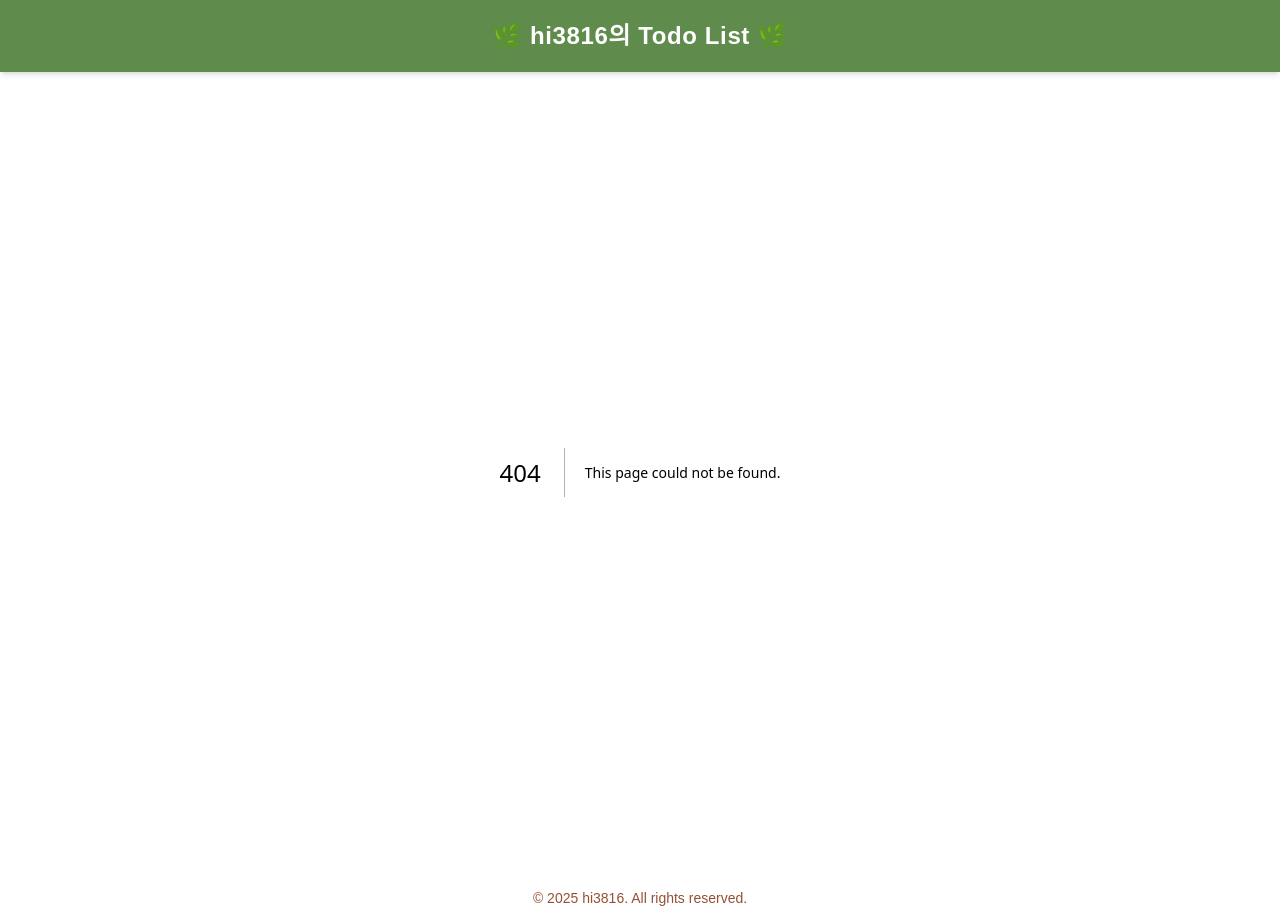
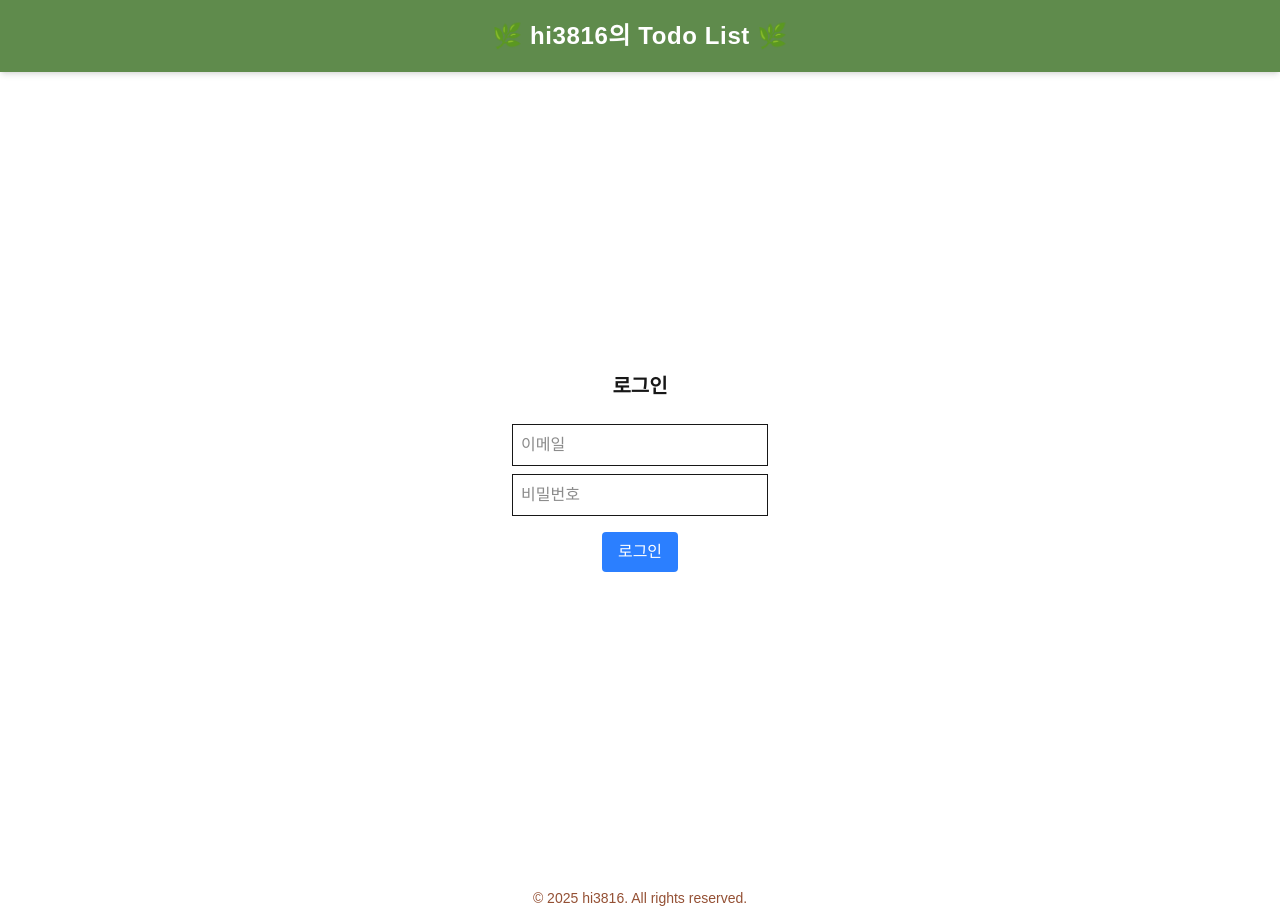
Before and after one commit to hi3816/todo-list-hi3816, a Next.js app: page /Login in a window 1280 px wide. Before the commit this address had no page. Built offline with nearby package versions, Linux system fonts and the light colour scheme; no server answers.

Commit message:
feat : 로그인 기능 추가

```diff
--- /dev/null
+++ b/src/app/Login/page.tsx
@@ -0,0 +1,45 @@
+'use client'
+
+import { useState } from 'react'
+import { useRouter } from 'next/navigation'
+import { signIn } from '@/auth/authClient'
+
+export default function LoginPage() {
+  const [email, setEmail] = useState('')
+  const [password, setPassword] = useState('')
+  const [error, setError] = useState('')
+  const router = useRouter()
+
+  const handleLogin = async () => {
+    const { error } = await signIn(email, password)
+    if (error) {
+      setError('로그인 실패: ' + error.message)
+    } else {
+      router.push('/todos')
+    }
+  }
+
+  return (
+    <div className="flex flex-col items-center justify-center min-h-screen">
+      <h1 className="text-xl font-bold mb-6">로그인</h1>
+      <input
+        type="email"
+        placeholder="이메일"
+        value={email}
+        onChange={(e) => setEmail(e.target.value)}
+        className="border p-2 mb-2 w-64"
+      />
+      <input
+        type="password"
+        placeholder="비밀번호"
+        value={password}
+        onChange={(e) => setPassword(e.target.value)}
+        className="border p-2 mb-4 w-64"
+      />
+      {error && <p className="text-red-500 mb-2">{error}</p>}
+      <button onClick={handleLogin} className="bg-blue-500 text-white px-4 py-2 rounded">
+        로그인
+      </button>
+    </div>
+  )
+}
--- a/src/app/todos/page.tsx
+++ b/src/app/todos/page.tsx
@@ -5,6 +5,7 @@ import { useTodos } from '@/hooks/useTodos'
 import { useAddTodo } from '@/hooks/useAddTodo'
 import { useDeleteTodo } from '@/hooks/useDeleteTodo'
 import { useToggleTodo } from '@/hooks/useToggleTodo'
+import ProtectedRoute from '@/auth/ProtectedRoute'
 
 export default function TodoListPage() {
   const { data: todos, isLoading, isError } = useTodos()
@@ -30,6 +31,7 @@ export default function TodoListPage() {
   if (isError) return <p className="text-center mt-20 text-red-500">에러 발생!</p>
 
   return (
+    <ProtectedRoute>
       <div className="min-h-screen bg-[#FFDDAB] flex flex-col items-center px-4 py-10">
         <h1 className="text-3xl font-bold text-[#5F8B4C] mb-6">🌿 My Todo List 🌿</h1>
 
@@ -102,5 +104,6 @@ export default function TodoListPage() {
           ))}
         </ul>
       </div>
+    </ProtectedRoute>
   )
 }
--- /dev/null
+++ b/src/auth/ProtectedRoute.tsx
@@ -0,0 +1,18 @@
+'use client'
+
+import { useAuth } from './useAuth'
+import { useRouter } from 'next/navigation'
+
+export default function ProtectedRoute({ children }: { children: React.ReactNode }) {
+  const { user, loading } = useAuth()
+  const router = useRouter()
+
+  if (loading) return <p className="text-center mt-20">로그인 상태 확인 중...</p>
+
+  if (!user) {
+    router.push('/login')
+    return null
+  }
+
+  return <>{children}</>
+}
--- /dev/null
+++ b/src/auth/authClient.ts
@@ -0,0 +1,9 @@
+import { supabase } from '@/lib/supabase'
+
+export const signIn = async (email: string, password: string) => {
+  return await supabase.auth.signInWithPassword({ email, password })
+}
+
+export const signOut = async () => {
+  return await supabase.auth.signOut()
+}
--- /dev/null
+++ b/src/auth/useAuth.ts
@@ -0,0 +1,18 @@
+import { useEffect, useState } from 'react'
+import { supabase } from '@/lib/supabase'
+
+export const useAuth = () => {
+  const [user, setUser] = useState<any>(null)
+  const [loading, setLoading] = useState(true)
+
+  useEffect(() => {
+    const getSession = async () => {
+      const { data } = await supabase.auth.getSession()
+      setUser(data.session?.user ?? null)
+      setLoading(false)
+    }
+    getSession()
+  }, [])
+
+  return { user, loading }
+}
```
Lines whose indentation alone changed are shown as unchanged.
